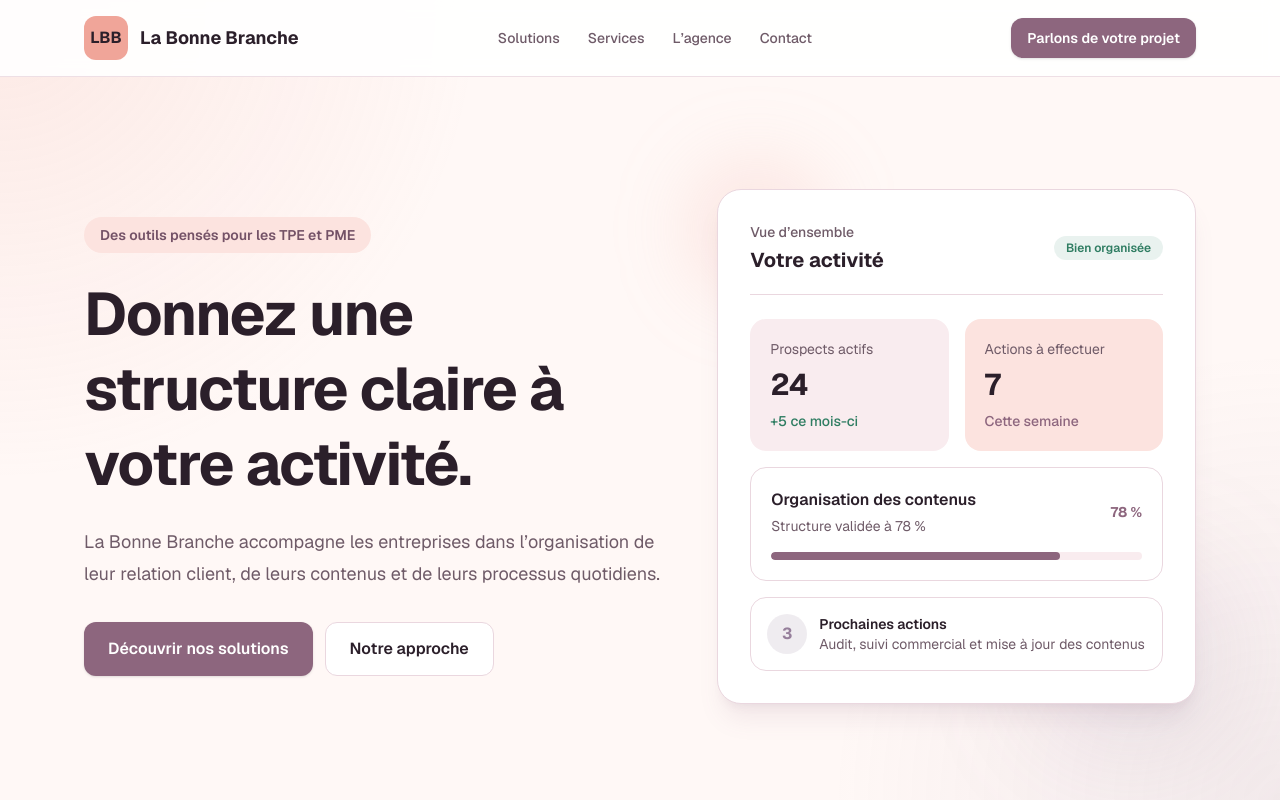
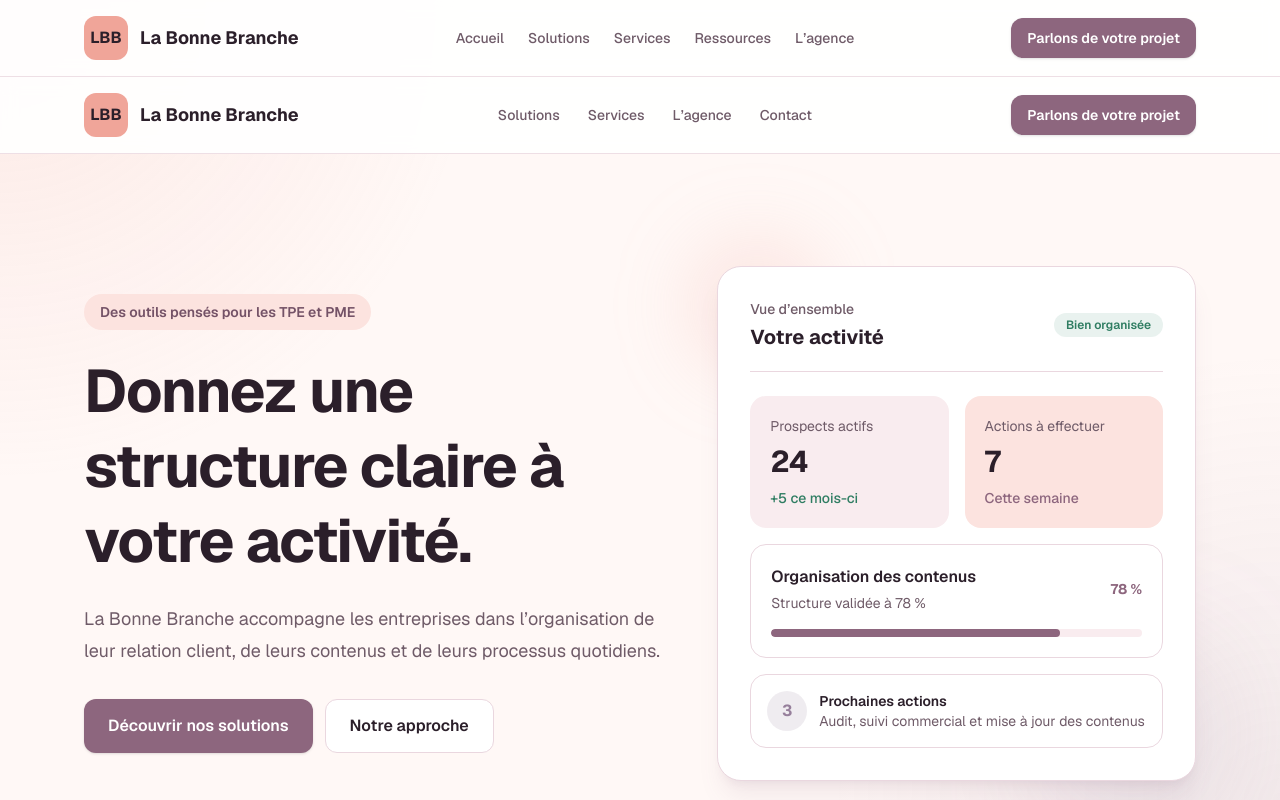
Before and after one commit to sebastien-duhaillier/la-bonne-branche, a Next.js app: page / in a window 1280 px wide. Shown: the top 800 px of the page. Built offline with nearby package versions, Linux system fonts and the light colour scheme.

Commit message:
refactor: partager la navigation et le pied de page

```diff
--- a/app/layout.tsx
+++ b/app/layout.tsx
@@ -1,5 +1,7 @@
 import type { Metadata } from "next";
 import { Geist, Geist_Mono } from "next/font/google";
+import SiteFooter from "@/components/site-footer";
+import SiteHeader from "@/components/site-header";
 import "./globals.css";
 
 const geistSans = Geist({
@@ -27,7 +29,11 @@ export default function RootLayout({ children }: LayoutProps<"/">) {
       lang="fr"
       className={`${geistSans.variable} ${geistMono.variable} h-full antialiased`}
     >
-      <body className="min-h-full">{children}</body>
+      <body className="flex min-h-full flex-col">
+        <SiteHeader />
+        <div className="flex-1">{children}</div>
+        <SiteFooter />
+      </body>
     </html>
   );
 }
```
